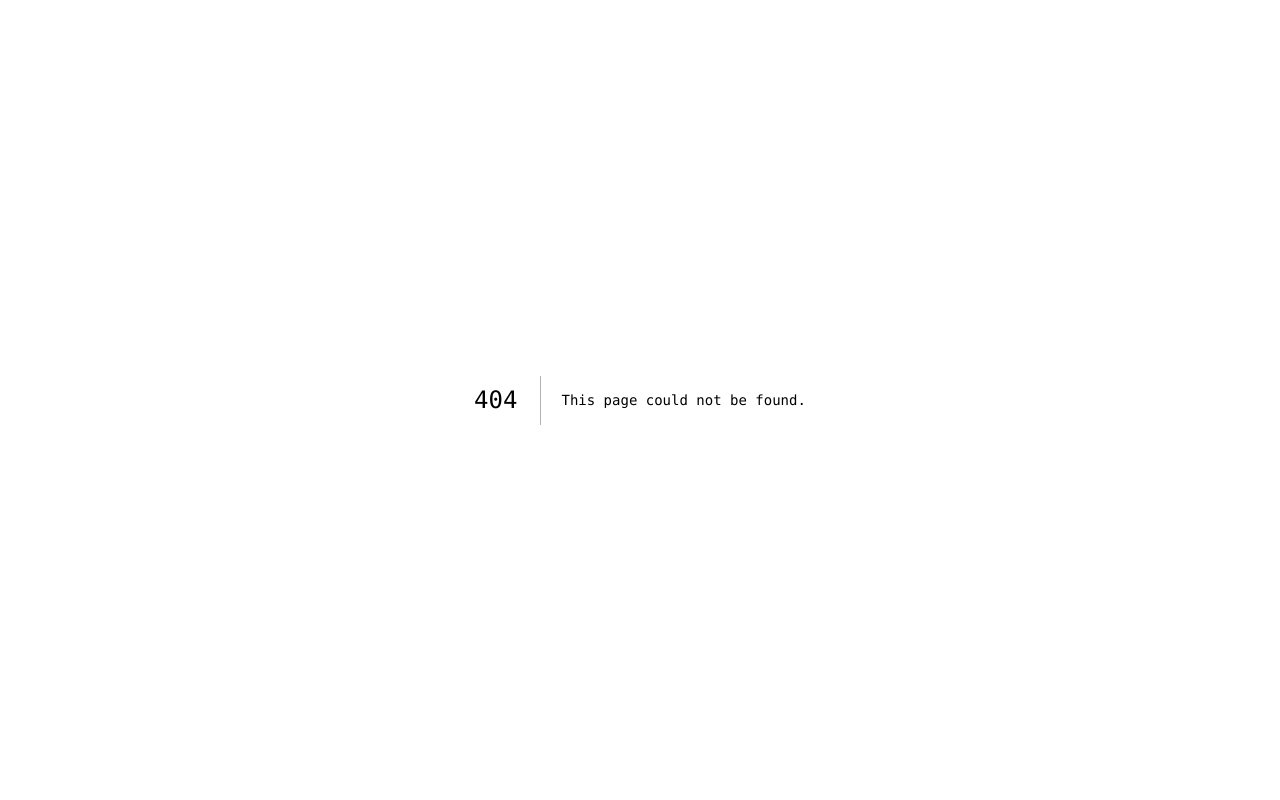
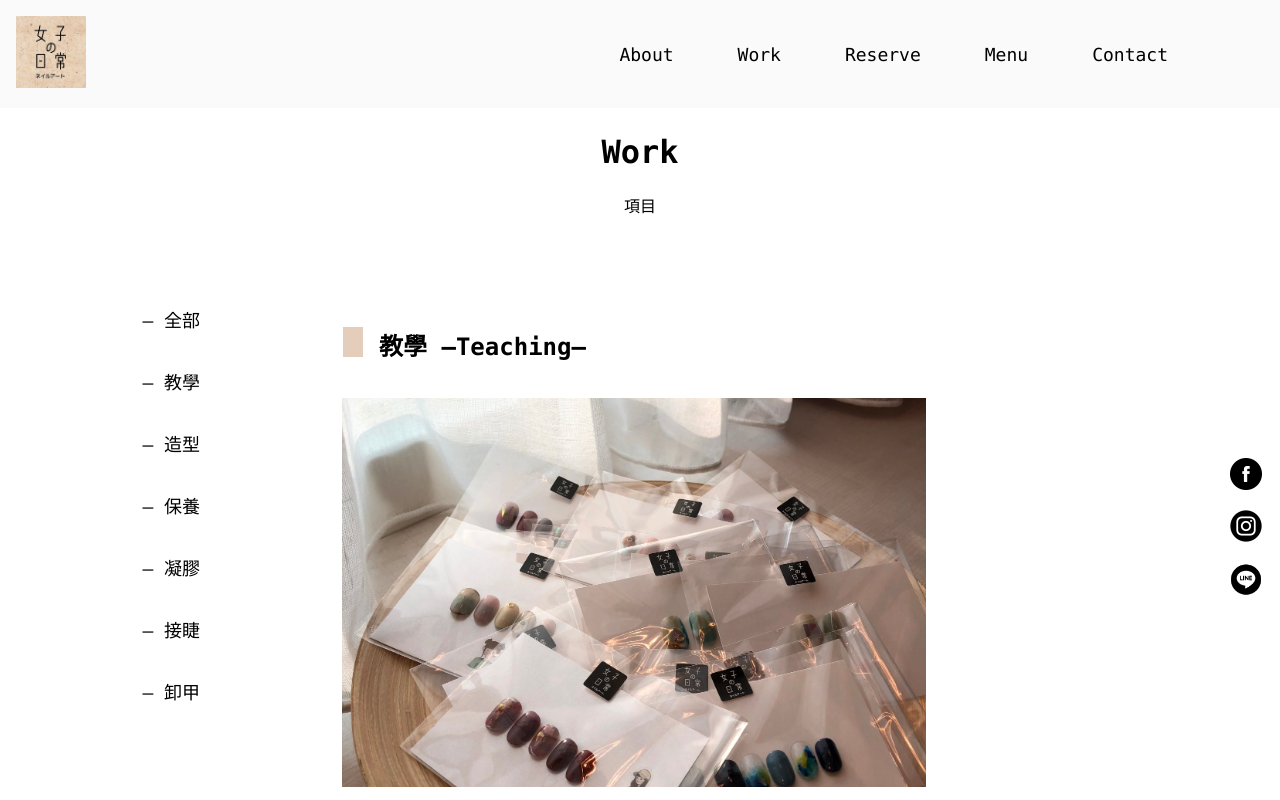
Before and after one commit to kkshen3352/Good-Daily-Nails, a Next.js app: page /work in a window 1280 px wide. Before the commit this address had no page. Shown: the top 800 px of the page. Built offline with nearby package versions, Linux system fonts and the light colour scheme.

Commit message:
'check_work'

```diff
--- /dev/null
+++ b/pages/work.js
@@ -0,0 +1,142 @@
+import Link from "next/link";
+import Head from "next/head";
+import styles from "/styles/work/work.module.css";
+import Image from "next/image";
+import Menu from "/JSON/work/menu.json";
+import Layout, { siteTitle } from "../components/layout";
+import { getSortedPostsData } from "../lib/posts";
+import Skill from "/JSON/index/imageWork.json";
+
+export default function work({ allPostsData }) {
+    return (
+        <>
+            <Layout work>
+                <Head>
+                    <title>{siteTitle}</title>
+                </Head>
+
+                <section>
+                    <main>
+                        <div className={styles.Skillsbox}>
+                            {allPostsData.map(
+                                ({ id, title, name, tag, imgsrc }, i) => (
+                                    <div className={styles.Toptext} key={i}>
+                                        <h1
+                                            className={styles.texthidden}
+                                            id={title}
+                                            // 修正跑版
+                                        >
+                                            {title}
+                                        </h1>
+                                        <div className={styles.worktitlecenter}>
+                                            <p
+                                                className={styles.boxbackground}
+                                            ></p>
+                                            <h2
+                                                style={{
+                                                    marginLeft: "1rem",
+                                                }}
+                                            >
+                                                {name}&ensp;—
+                                                {title}—
+                                            </h2>
+                                        </div>
+                                        <div
+                                            className={styles.Work_card___LpL1}
+                                        >
+                                            <div
+                                                key={i}
+                                                className={
+                                                    styles.Work_card___LpL1Image
+                                                }
+                                            >
+                                                <Image
+                                                    src={imgsrc}
+                                                    alt={""}
+                                                    width={600}
+                                                    height={400}
+                                                    objectFit={"cover"}
+                                                />
+                                            </div>
+                                            <Link href={`/posts/${id}`}>
+                                                <a className={styles.workinfo}>
+                                                    <h3>{tag}</h3>
+                                                </a>
+                                            </Link>
+                                        </div>
+                                    </div>
+                                )
+                            )}
+                        </div>
+                    </main>
+                </section>
+            </Layout>
+        </>
+    );
+}
+
+export async function getStaticProps() {
+    const allPostsData = getSortedPostsData();
+    return {
+        props: {
+            allPostsData,
+        },
+    };
+}
+
+// <li className={utilStyles.listItem} key={id}>
+//     <Link href={`/posts/${id}`}>
+//         <a>{title}</a>
+//     </Link>
+//     <br />
+//     <small className={utilStyles.lightText}>
+//                                             <Date dateString={date} />
+//                                         </small>
+// </li>;
+
+// {ImageMain.map(({ more, text, text1 }, i) => (
+//     <div
+//         style={{ flexDirection: "column" }}
+//         key={i}
+//     >
+//         <div className={styles.worktitlecenter}>
+//             <p
+//                 className={styles.boxbackground}
+//             ></p>
+//             <h2
+//                 style={{ marginLeft: "1rem" }}
+//                 id={more}
+//             >
+//                 {text} — {text1}
+//             </h2>
+//         </div>
+//         {/* 內容 */}
+//         <div
+//             className={styles.Work_card___LpL1}
+//         >
+//             <Image
+//                 className={
+//                     styles.Work_card___LpL1Image
+//                 }
+//                 src="/images/DSC_9610.jpg"
+//                 alt=""
+//                 width={600}
+//                 height={400}
+//             />
+
+//             <Link href={`/work/${more}`}>
+//                 <a className={styles.workinfo}>
+//                     <p
+//                         style={{
+//                             marginTop: "40px",
+//                         }}
+//                     >
+//                         {text}
+//                         <br />
+//                         {text1}
+//                     </p>
+//                 </a>
+//             </Link>
+//         </div>
+//     </div>
+// ))}
--- /dev/null
+++ b/styles/menu/menu.module.css
@@ -0,0 +1,19 @@
+.wrapper {
+    max-width: 960px;
+    height: auto;
+    margin: 0 auto;
+}
+
+.flex {
+    display: flex;
+    margin: 0 auto;
+    flex-direction: column;
+    align-items: center;
+    justify-content: center;
+}
+
+@media screen and (max-width: 393px) {
+    .wrapper {
+        padding: 1rem;
+    }
+}
```
